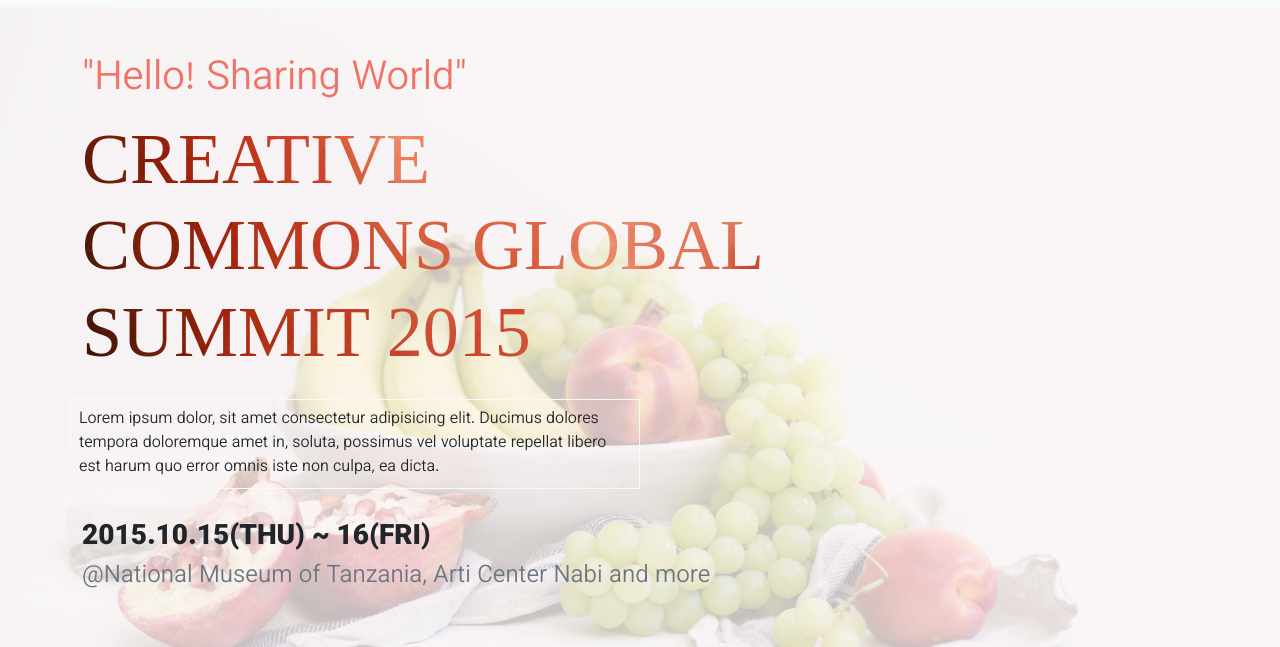
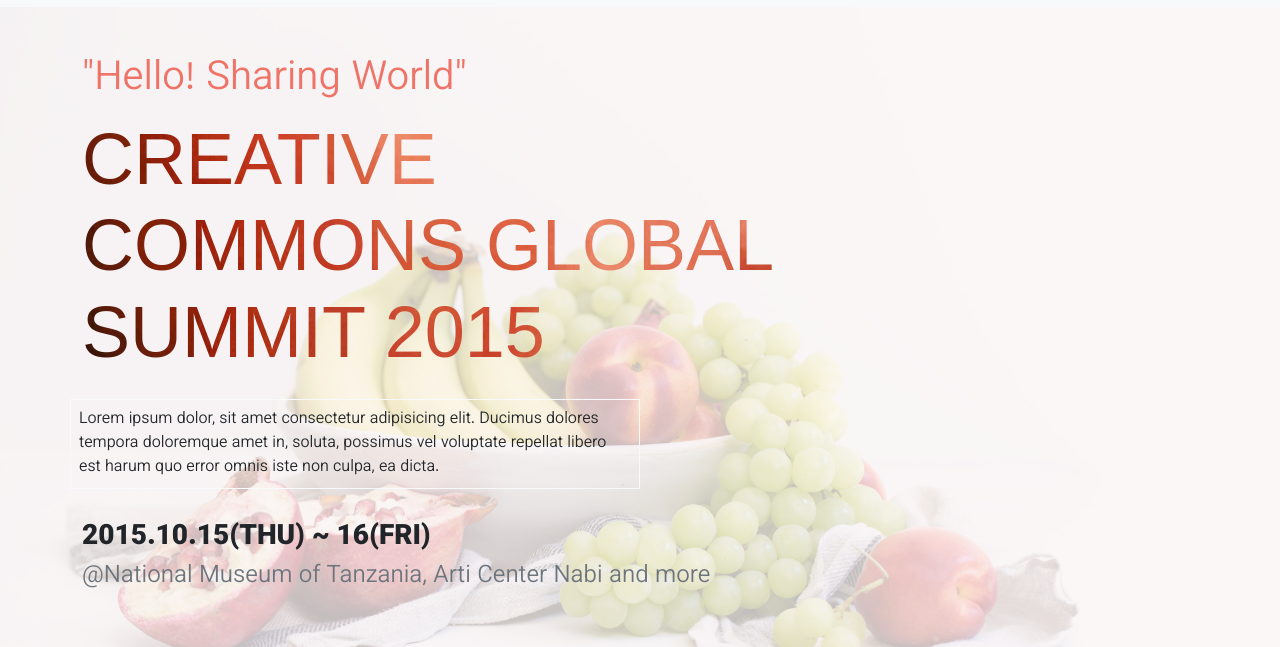
Before and after one commit to bamsi/jukwaa, a website: page index.html in a window 1280 px wide. Shown: the part 177-824 px from the top of the page. Drawn offline with nearby package versions, Linux system fonts and the light colour scheme; a web font is replaced by a local one.

Commit message:
update style to fix linters

```diff
--- a/css/style.css
+++ b/css/style.css
@@ -1,8 +1,9 @@
 @font-face {
-  font-family: "coco";
+  font-family: cocogoose;
+  src:
+    url("https://fonts.cdnfonts.com/s/26936/cocogoose_trial.woff")
+    format("woff");
   font-weight: 400;
-  src: url("https://fonts.cdnfonts.com/s/26936/cocogoose_trial.woff")
-    format("woff");
 }
 
 * {
@@ -14,7 +15,7 @@
 }
 
 .coco {
-  font-family: "coco";
+  font-family: "cocogoose", sans-serif;
 }
 
 .current {
@@ -31,12 +32,14 @@
     margin-right: 15px;
   }
 }
+
 .header-bg {
   position: relative;
   opacity: 1;
   min-height: 80vh;
   background-color: rgba(247, 240, 240, 0.5);
 }
+
 .header-bg::before {
   content: "";
   position: absolute;
```
